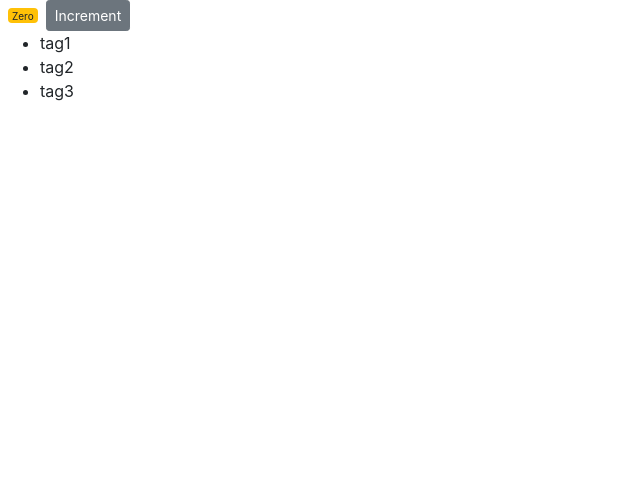
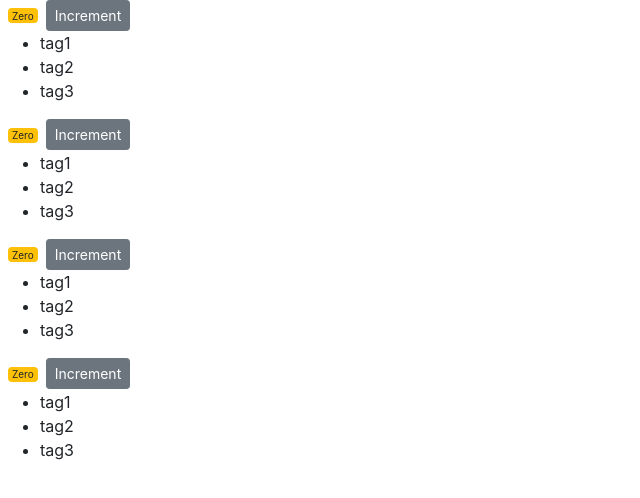
Before and after one commit to ezekielharvey/counterapp, a React (Create React App) app: page / in a window 1280 px wide. Shown: the top 498 px of the page, without its empty margins (0-640 px from the left). Built offline with nearby package versions, Linux system fonts and the light colour scheme.

Commit message:
Imported counter into counters

```diff
--- a/src/components/counter.jsx
+++ b/src/components/counter.jsx
@@ -6,6 +6,11 @@ class Counter extends Component {
         tags: ['tag1', 'tag2', 'tag3'],
         imageUrl: 'https://picsum.photos/200'
     };
+
+    // constructor() {
+    //     super();
+    //     this. handleIncrement = this.handleIncrement.bind(this);
+    // }
 
     styles = {
         fontSize: 10,
@@ -20,14 +25,15 @@ class Counter extends Component {
         </ul>
     }
 
-    handleIncrement() {
-        console.log('Increment Clicked');
+    handleIncrement = product => {
+        console.log(product);
+        this.setState({ count: this.state.count + 1 });
     }
 
     render() {
         let classes = this.getBadgeClasses();
         return (
-            <React.Fragment>
+            <div>
                 <span
                     style={this.styles}
                     className={classes}
@@ -36,7 +42,7 @@ class Counter extends Component {
 
                 </span>
                 <button
-                    onClick={this.handleIncrement}
+                    onClick={() => this.handleIncrement()}
                     className="btn btn-secondary btn-sm"
                 >
                     Increment
@@ -45,7 +51,7 @@ class Counter extends Component {
                     {this.state.tags.length === 0 && 'Please create a new tag!'}
                     {this.renderTags()}
                 </div>
-            </React.Fragment>
+            </div>
         );
     }
 
--- a/src/index.js
+++ b/src/index.js
@@ -4,12 +4,13 @@ import './index.css';
 // import App from './App';
 import reportWebVitals from './reportWebVitals';
 import 'bootstrap/dist/css/bootstrap.css';
-import Counter from './components/counter';
+// import Counter from './components/counter';
+import Counters from './components/counters'
 
 const root = ReactDOM.createRoot(document.getElementById('root'));
 root.render(
   <React.StrictMode>
-    <Counter />
+    <Counters />
   </React.StrictMode>
 );
 
```
